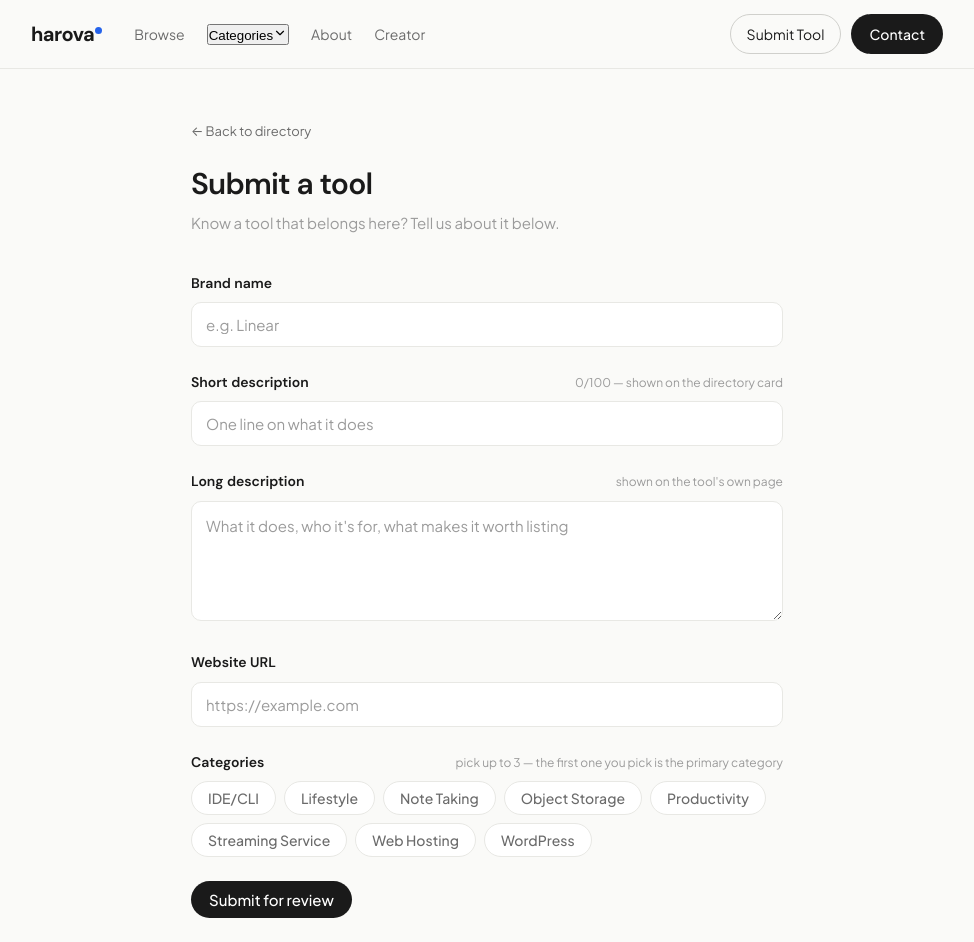
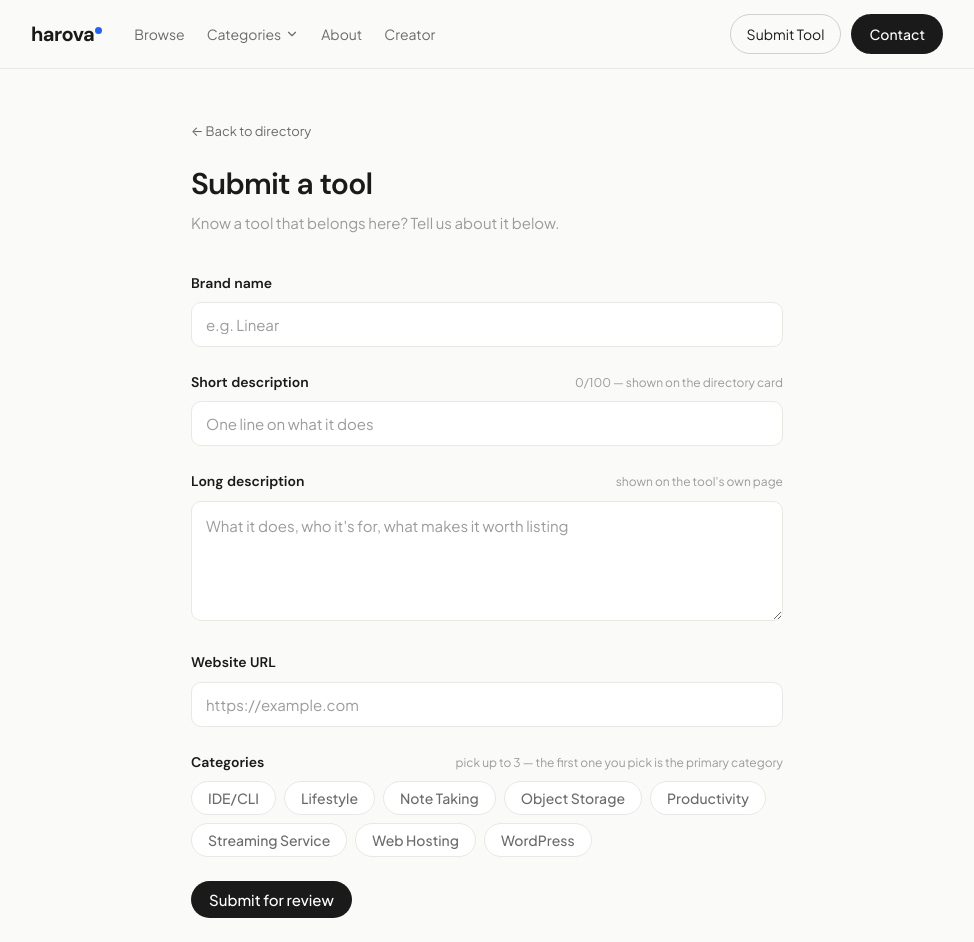
Before and after one commit to sillyledger/harova, a Next.js app: page /submit in a window 1280 px wide. Shown: the whole page, without its empty margins (153-1127 px from the left). Built offline with nearby package versions, Linux system fonts and the light colour scheme.

Commit message:
Update globals.css

```diff
--- a/src/app/globals.css
+++ b/src/app/globals.css
@@ -683,3 +683,77 @@ footer {
   font-family: inherit;
   font-size: 15px;
 }
+
+/* -- Categories mega-menu -- */
+.nav-dropdown-wrap {
+  position: relative;
+}
+
+.nav-dropdown-trigger {
+  background: none;
+  border: none;
+  cursor: pointer;
+  font-family: inherit;
+  font-size: 14px;
+  color: var(--text-secondary);
+  display: inline-flex;
+  align-items: center;
+  gap: 4px;
+  padding: 0;
+  transition: color 0.15s;
+}
+
+.nav-dropdown-trigger:hover,
+.nav-dropdown-trigger.active {
+  color: var(--text);
+}
+
+.nav-dropdown-trigger svg {
+  width: 14px;
+  height: 14px;
+}
+
+.nav-mega-menu {
+  position: absolute;
+  top: calc(100% + 16px);
+  left: -20px;
+  background: var(--card-bg);
+  border: 1px solid var(--border);
+  border-radius: 12px;
+  padding: 20px;
+  box-shadow: 0 12px 32px rgba(0, 0, 0, 0.08);
+  z-index: 50;
+}
+
+.nav-mega-grid {
+  display: grid;
+  grid-template-columns: repeat(3, minmax(140px, 1fr));
+  gap: 4px 28px;
+}
+
+.nav-mega-grid a {
+  font-size: 14px;
+  color: var(--text-secondary);
+  padding: 7px 0;
+  white-space: nowrap;
+  transition: color 0.15s;
+}
+
+.nav-mega-grid a:hover {
+  color: var(--text);
+}
+
+.nav-mega-all {
+  display: block;
+  margin-top: 12px;
+  padding-top: 12px;
+  border-top: 1px solid var(--border);
+  font-size: 13px;
+  font-weight: 500;
+  color: var(--accent);
+}
+
+.nav-mobile-category {
+  padding-left: 12px !important;
+  font-size: 14px !important;
+}
```
